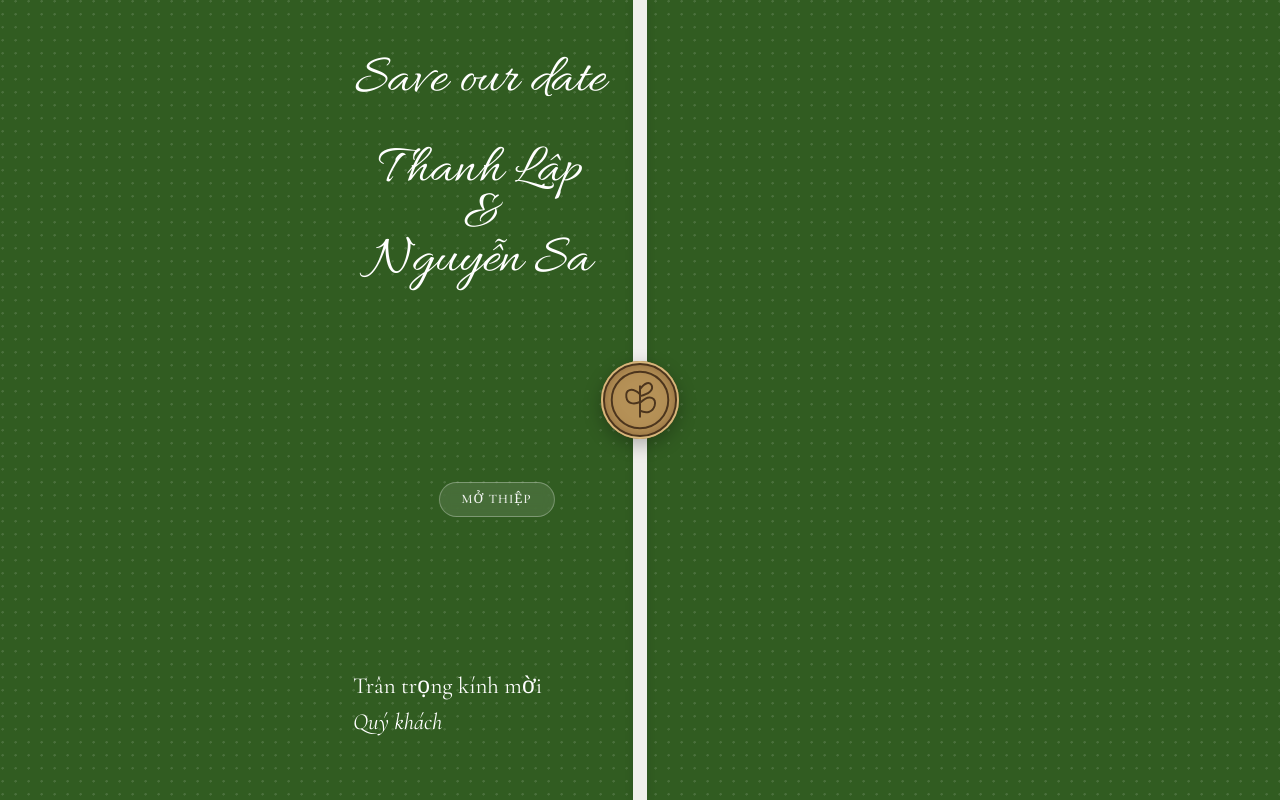
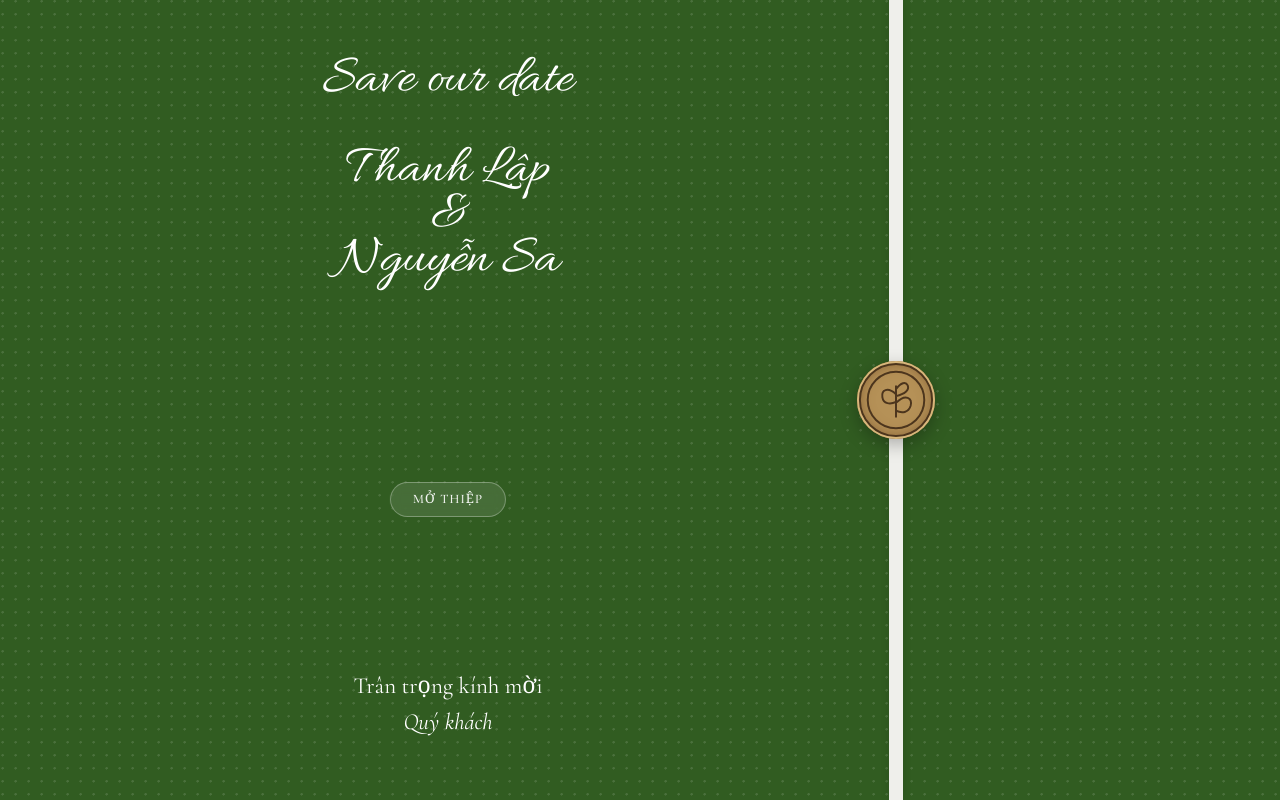
Before and after one commit to NtLap99/wedding, a plain HTML site: page miu.html in a window 1280 px wide. Shown: the top 800 px of the page. Drawn offline with nearby package versions, Linux system fonts and the light colour scheme.

Commit message:
Update style

```diff
--- a/miu.css
+++ b/miu.css
@@ -26,21 +26,21 @@ a { color: inherit; text-decoration: none; }
 .progress span { display: block; height: 100%; background: linear-gradient(90deg,#8cb691,#315c2a); transform: scaleX(0); transform-origin: left; }
 
 .opening { --open-green: #315c21; position: fixed; inset: 0; z-index: 1000; display: block; overflow: hidden; color: #fff; }
-.opening__panel { position: absolute; top: 0; bottom: 0; width: 50%; background: var(--open-green); transition: transform 1.25s cubic-bezier(.77,0,.18,1); }
-.opening__panel--left { left: 0; }
-.opening__panel--right { right: 0; }
+.opening__panel { position: absolute; top: 0; bottom: 0; background: var(--open-green); transition: transform 1.25s cubic-bezier(.77,0,.18,1); }
+.opening__panel--left { left: 0; width: 70%; }
+.opening__panel--right { right: 0; width: 30%; }
 .opening__panel--left::before, .opening__panel--right::before { position: absolute; inset: 0; content: ""; opacity: .12; background: radial-gradient(circle at 20% 10%, white 0 1px, transparent 1.5px); background-size: 13px 13px; }
-.opening__ribbon { position: absolute; top: 0; bottom: 0; left: 50%; width: 14px; background: #efefeb; box-shadow: 0 0 10px rgba(0,0,0,.12); transform: translateX(-50%); transition: opacity .5s ease; }
-.opening__intro { position: absolute; top: 7vh; left: max(10px,calc(50vw - 287px)); width: min(255px,calc(50vw - 20px)); text-align: center; }
+.opening__ribbon { position: absolute; top: 0; bottom: 0; left: 70%; width: 14px; background: #efefeb; box-shadow: 0 0 10px rgba(0,0,0,.12); transform: translateX(-50%); transition: opacity .5s ease; }
+.opening__intro { position: absolute; top: 7vh; left: 0; width: 100%; text-align: center; }
 .opening__intro p { margin: 0 0 42px; font: 400 clamp(30px,8.2vw,55px)/.9 var(--script); white-space: nowrap; }
 .opening__intro h1 { margin: 0; font: 400 clamp(30px,7vw,55px)/.82 var(--script); }
 .opening__intro h1 i { display: inline-block; font-weight: 400; }
-.opening__guest { position: absolute; bottom: 8vh; left: max(14px,calc(50vw - 287px)); display: flex; flex-direction: column; gap: 8px; font-size: clamp(17px,3.8vw,23px); }
+.opening__guest { position: absolute; right: 0; bottom: 8vh; left: 0; display: flex; align-items: center; flex-direction: column; gap: 8px; text-align: center; font-size: clamp(17px,3.8vw,23px); }
 .opening__guest strong { font-weight: 400; font-style: italic; }
-.opening__seal { position: absolute; top: 50%; left: 50%; z-index: 3; width: 78px; height: 78px; padding: 0; border: 0; border-radius: 50%; background: #b59157; box-shadow: inset 0 0 0 3px #d8b77b, inset 0 0 15px #78552e, 0 6px 18px rgba(0,0,0,.28); transform: translate(-50%,-50%); cursor: pointer; transition: transform .45s ease, opacity .35s ease; }
+.opening__seal { position: absolute; top: 50%; left: 70%; z-index: 3; width: 78px; height: 78px; padding: 0; border: 0; border-radius: 50%; background: #b59157; box-shadow: inset 0 0 0 3px #d8b77b, inset 0 0 15px #78552e, 0 6px 18px rgba(0,0,0,.28); transform: translate(-50%,-50%); cursor: pointer; transition: transform .45s ease, opacity .35s ease; }
 .opening__seal:hover { transform: translate(-50%,-50%) scale(1.08) rotate(4deg); }
 .opening__seal svg { width: 100%; fill: none; stroke: #4c351d; stroke-width: 2; }
-.opening__cta { position: absolute; top: calc(50% + 82px); left: max(25%,calc(50% - 143.5px)); z-index: 3; padding: 10px 22px; border: 1px solid rgba(255,255,255,.3); border-radius: 50px; color: #fff; background: rgba(255,255,255,.1); font: 500 13px/1 var(--serif); letter-spacing: .08em; white-space: nowrap; text-transform: uppercase; transform: translateX(-50%); cursor: pointer; backdrop-filter: blur(6px); transition: opacity .3s ease, background .3s ease; }
+.opening__cta { position: absolute; top: calc(50% + 82px); left: 35%; z-index: 3; padding: 10px 22px; border: 1px solid rgba(255,255,255,.3); border-radius: 50px; color: #fff; background: rgba(255,255,255,.1); font: 500 13px/1 var(--serif); letter-spacing: .08em; white-space: nowrap; text-transform: uppercase; transform: translateX(-50%); cursor: pointer; backdrop-filter: blur(6px); transition: opacity .3s ease, background .3s ease; }
 .opening__cta:hover { background: rgba(255,255,255,.2); }
 .opening.is-open .opening__panel--left { transform: translateX(-101%); }
 .opening.is-open .opening__panel--right { transform: translateX(101%); }
```
